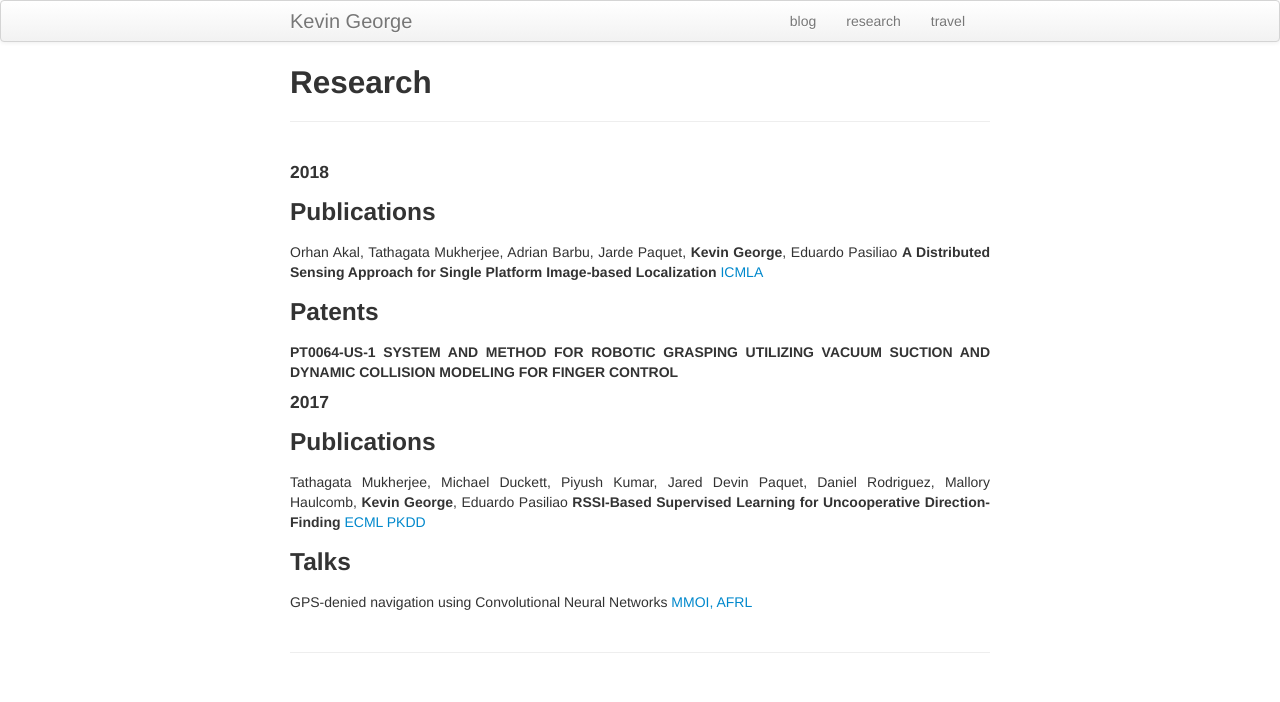
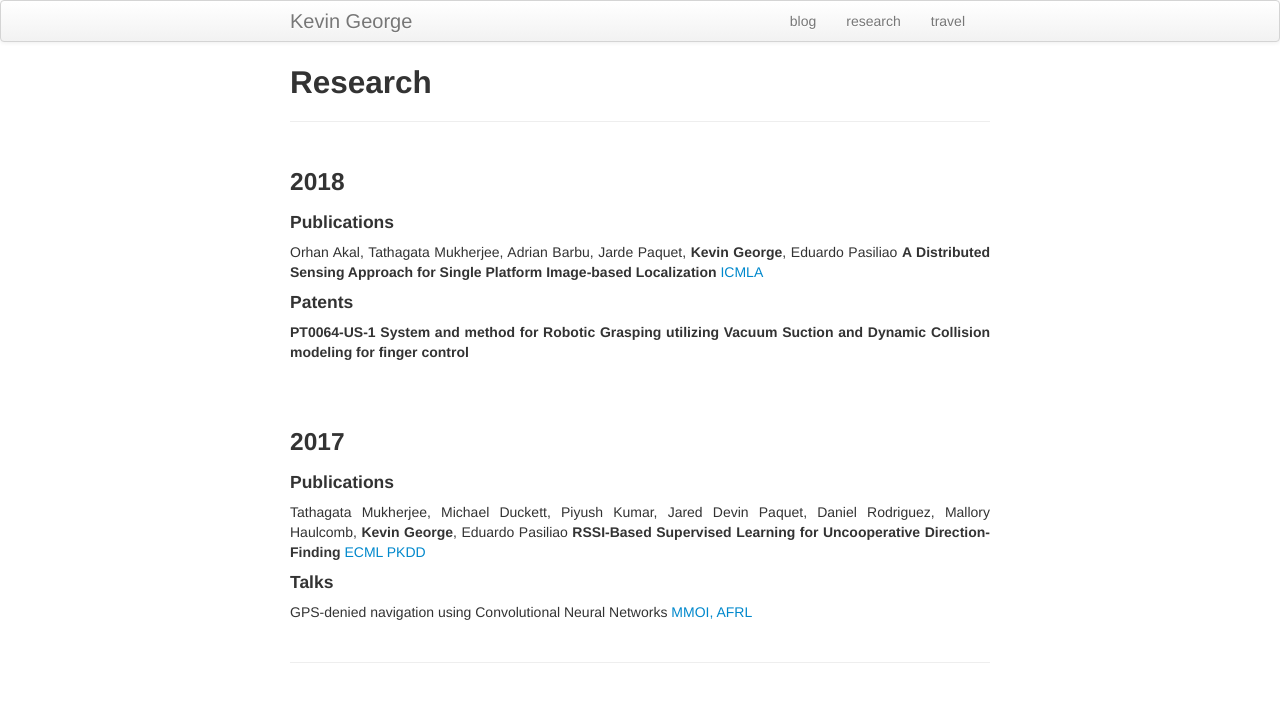
Before and after one commit to kevin-george/kevin-george.github.io, a Jekyll site: the page built from pages/pubs.md, in a window 1280 px wide. Shown: the top 702 px of the page. Built offline with Jekyll 4.4.1, drawn with Linux system fonts in a browser that asks for light colours.

Commit message:
Improve readability

```diff
--- a/pages/pubs.md
+++ b/pages/pubs.md
@@ -5,23 +5,26 @@ description: Kevin's Research
 ---
 
 
-#### 2018
+### 2018
 
-### Publications
+#### Publications
 
 Orhan Akal, Tathagata Mukherjee, Adrian Barbu, Jarde Paquet, **Kevin George**, Eduardo Pasiliao **A Distributed Sensing Approach for Single Platform Image-based Localization** [ICMLA](https://www.researchgate.net/publication/328445298_A_Distributed_Sensing_Approach_for_Single_Platform_Image-based_Localization)
 
-### Patents
+#### Patents
 
-**PT0064-US-1 SYSTEM AND METHOD FOR ROBOTIC GRASPING UTILIZING VACUUM SUCTION AND DYNAMIC COLLISION MODELING FOR FINGER CONTROL**
+**PT0064-US-1 System and method for Robotic Grasping utilizing Vacuum Suction and Dynamic Collision modeling for finger control**
 
-#### 2017
+<br/>
+<br/>
 
-### Publications
+### 2017
+
+#### Publications
 
 Tathagata Mukherjee, Michael Duckett, Piyush Kumar, Jared Devin Paquet, Daniel Rodriguez, Mallory Haulcomb, **Kevin George**, Eduardo Pasiliao **RSSI-Based Supervised Learning for Uncooperative Direction-Finding** [ECML PKDD](http://ecmlpkdd2017.ijs.si/papers/paperID329.pdf)
 
 
-### Talks
+#### Talks
 
 GPS-denied navigation using Convolutional Neural Networks [MMOI, AFRL](https://mmo.institute/index.html)
```
